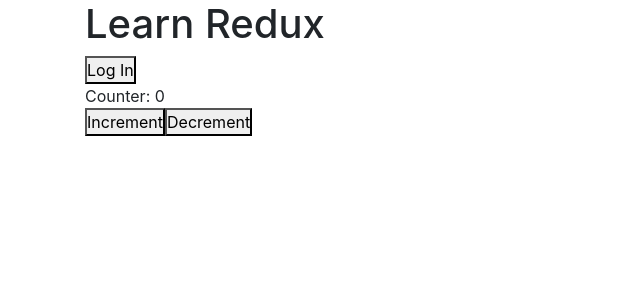
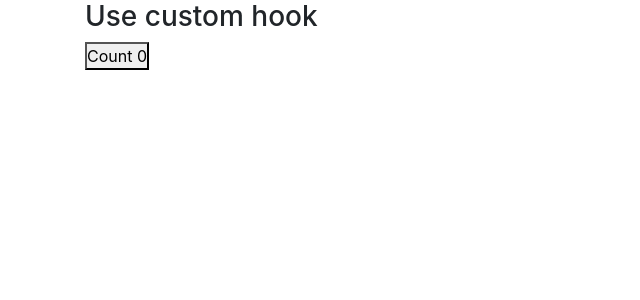
Before and after one commit to eignita/projectreact, a React (Create React App) app: page / in a window 1280 px wide. Shown: the top 300 px of the page, without its empty margins (0-640 px from the left). Built offline with nearby package versions, Linux system fonts and the light colour scheme.

Commit message:
reacr redux moved to appredux

```diff
--- a/package.json
+++ b/package.json
@@ -17,7 +17,7 @@
     "redux": "^4.0.5"
   },
   "scripts": {
-    "start": "react-scripts start",
+    "start": "set HTTPS=true && react-scripts start",
     "build": "react-scripts build",
     "test": "react-scripts test",
     "eject": "react-scripts eject"
--- a/src/App.jsx
+++ b/src/App.jsx
@@ -2,34 +2,14 @@
 import "bootstrap/dist/css/bootstrap.min.css";
 import "./App.css";
 import { Container, Row, Col } from "react-bootstrap";
-import { useSelector, useDispatch } from "react-redux";
+import DocTitle from './customhooks/DocTitle';
+
 function App() {
-  const counter = useSelector((state) => state.counterreducer);
-  const islogged = useSelector((state) => state.loggedreducer);
-  const dispatch = useDispatch();
   return (
     <Container>
       <Row>
         <Col>
-          <h1> Learn Redux </h1>
-          {islogged ? (
-            <div>
-              <h4>logged in user</h4>{" "}
-              <button onClick={() => dispatch({ type: "login" })}>
-                Log Out
-              </button>
-            </div>
-          ) : (
-            <button onClick={() => dispatch({ type: "login" })}>Log In</button>
-          )}
-
-          <div> Counter: {counter}</div>
-          <button onClick={() => dispatch({ type: "increment" })}>
-            Increment
-          </button>
-          <button onClick={() => dispatch({ type: "decrement" })}>
-            Decrement
-          </button>
+          <DocTitle />
         </Col>
       </Row>
       <Row>
--- a/src/customhooks/DocTitle.jsx
+++ b/src/customhooks/DocTitle.jsx
@@ -6,9 +6,9 @@
 useDocTitle(count);
 
     return (
-        <div><h3>Use custom hook</h3>
+        <><h3>Use custom hook</h3>
             <button onClick={()=>setcount(count+1)} >Count {count}</button>
-        </div>
+        </>
     )
 }
 
```
Also changed, not shown: src/AppRedux.jsx (added, +42 -0 lines).
